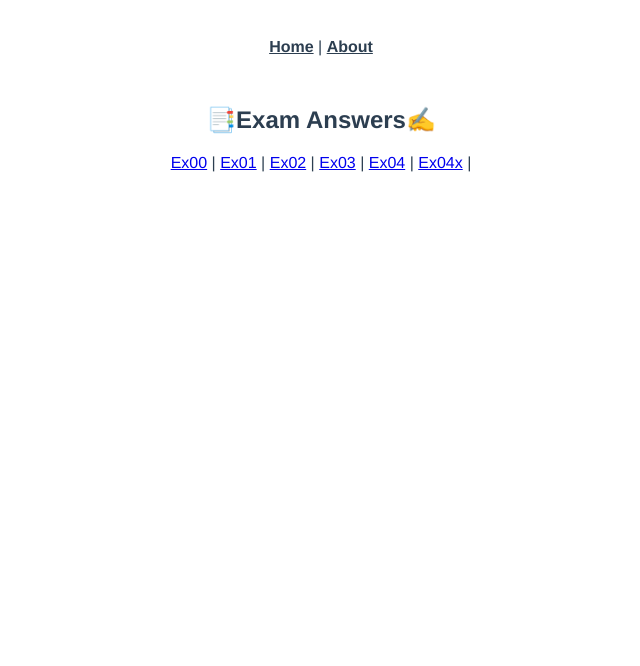
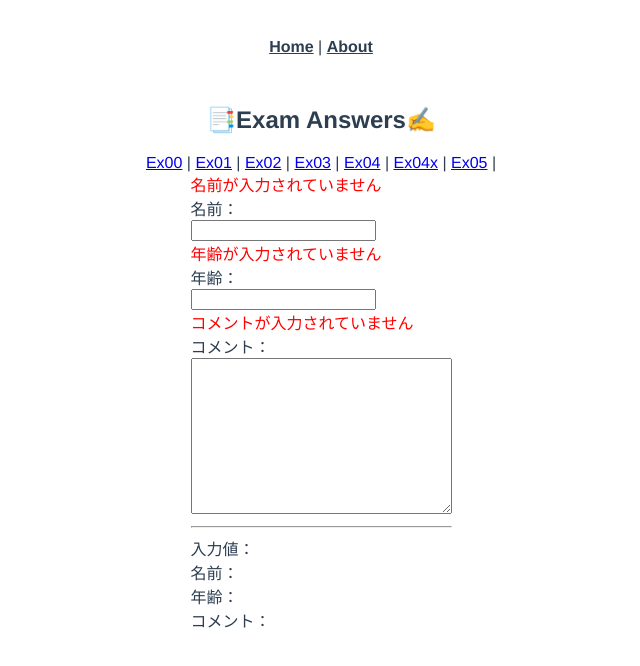
Before and after one commit to hanawtnb/ex-vue-beginner, a Vue app: page /ex05 in a window 1280 px wide. Shown: the top 666 px of the page, without its empty margins (319-959 px from the left). Built offline with nearby package versions, Linux system fonts and the light colour scheme.

Commit message:
演習５を追加。

```diff
--- a/src/App.vue
+++ b/src/App.vue
@@ -11,6 +11,7 @@
     <router-link to="/ex03">Ex03</router-link> |
     <router-link to="/ex04">Ex04</router-link> |
     <router-link to="/ex04x">Ex04x</router-link> |
+    <router-link to="/ex05">Ex05</router-link> |
     <br />
 
     <router-view />
--- a/src/router/index.ts
+++ b/src/router/index.ts
@@ -30,6 +30,10 @@ const routes: Array<RouteConfig> = [
     component: () => import("../views/answer/ex04x.vue"),
   },
   {
+    path: "/ex05",
+    component: () => import("../views/answer/ex05.vue"),
+  },
+  {
     path: "/",
     name: "Home",
     component: Home,
--- a/src/views/answer/ex04.vue
+++ b/src/views/answer/ex04.vue
@@ -26,7 +26,8 @@ export default class ex04Component extends Vue {
   get notIncludeTax() {
     // if (!this.price1 && !this.price2 && !this.price3) return 0;
     // 数字が入っていないのにparseINTで返しているのでNaNが出る。
-    return parseInt(this.price1 + this.price2 + this.price3);
+    return parseInt(this.price1 + this.price2 + this.price3).toLocaleString();
+    // まだ数値が入っていなくて数値に編kなんできないためNanを返している。
     //   .toString()
     //   .replace(/\B(?=(\d{3})+(?!\d))/g, ",");
   }
--- a/src/views/answer/ex05.vue
+++ b/src/views/answer/ex05.vue
@@ -0,0 +1,54 @@
+<template>
+  <div class="container">
+    <div class="form">
+      <div v-if="name == ''" class="nullAlert">名前が入力されていません</div>
+      <div>名前：<br /><input type="text" v-model="name" /></div>
+      <div v-if="age == ''" class="nullAlert">年齢が入力されていません</div>
+      <div>年齢：<br /><input type="number" v-model="age" /></div>
+      <div v-if="comment == ''" class="nullAlert">
+        コメントが入力されていません
+      </div>
+      <div>
+        コメント：<br /><textarea
+          v-model="comment"
+          cols="30"
+          rows="10"
+        ></textarea>
+      </div>
+      <hr />
+      <div>入力値：</div>
+      <div>名前：{{ name }}</div>
+      <div>年齢：{{ age }}</div>
+      <div>
+        コメント：<br /><br />
+        {{ comment }}
+      </div>
+    </div>
+  </div>
+</template>
+
+<script lang="ts">
+import { Component, Vue } from "vue-property-decorator";
+
+@Component
+export default class ex05Component extends Vue {
+  private name = "";
+  private age = "";
+  private comment = "";
+}
+</script>
+
+<style>
+.nullAlert {
+  color: red;
+}
+
+.container {
+  text-align: center;
+}
+
+.container {
+  text-align: left;
+  display: inline-block;
+}
+</style>
```
